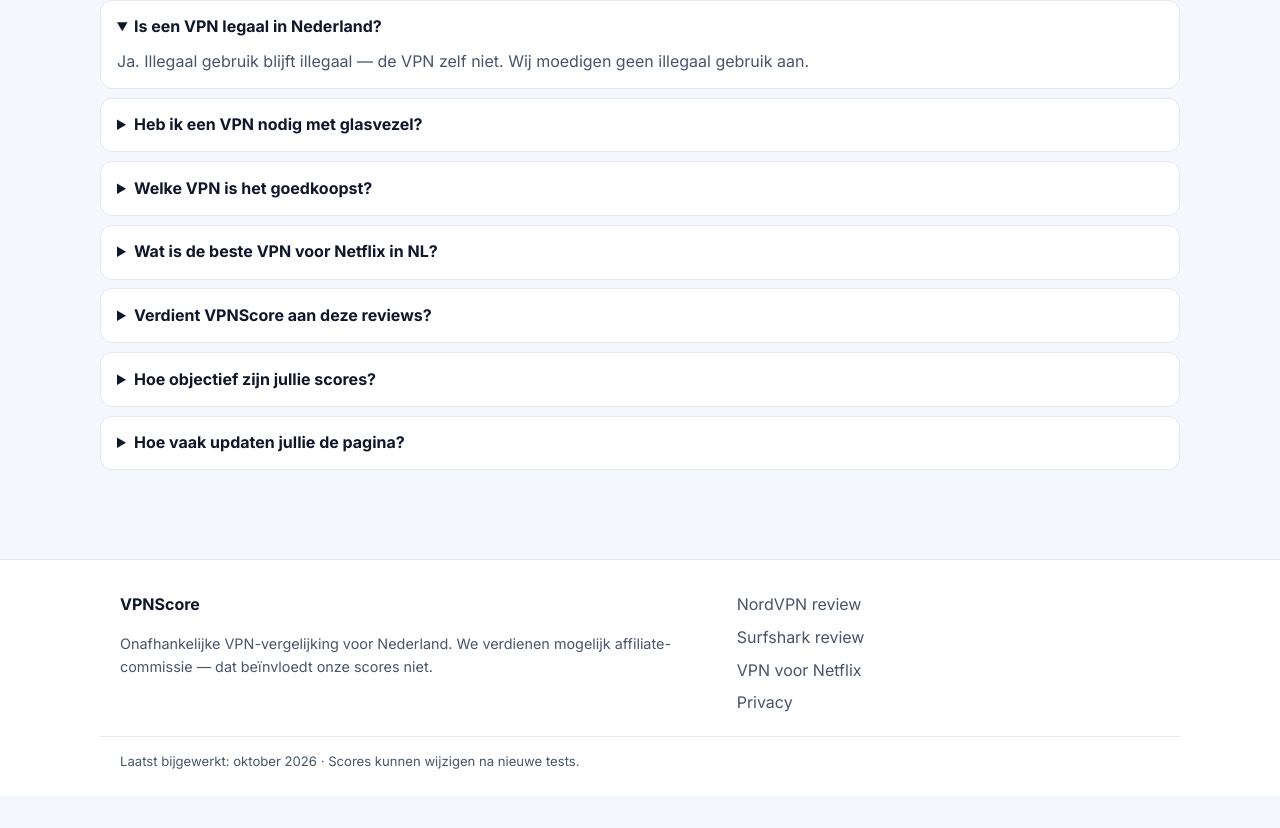
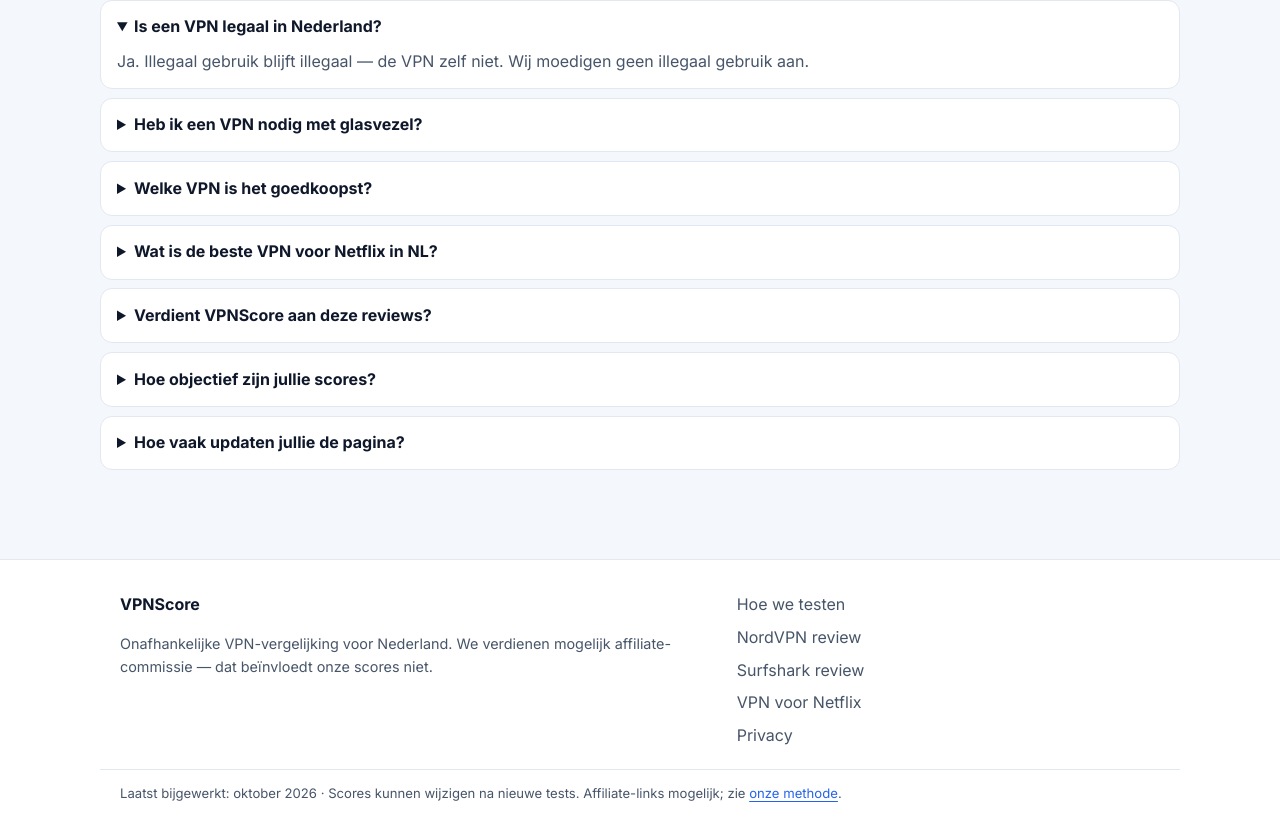
Before and after one commit to jessedkramer/vpnscore, a Next.js app: page / in a window 1280 px wide. Shown: the part 2724-3552 px from the top of the page. Before the commit the page ends 3520 px from the top, so only its background shows below. Built offline with nearby package versions, Linux system fonts and the light colour scheme.

Commit message:
trust(ui): footer method link and disclosure

```diff
--- a/components/SiteFooter.tsx
+++ b/components/SiteFooter.tsx
@@ -12,6 +12,7 @@ export function SiteFooter() {
           </p>
         </div>
         <div className="footer-links">
+          <Link href="/#methode">Hoe we testen</Link>
           <Link href="/reviews/nordvpn">NordVPN review</Link>
           <Link href="/reviews/surfshark">Surfshark review</Link>
           <Link href="/vpn-netflix">VPN voor Netflix</Link>
@@ -20,6 +21,8 @@ export function SiteFooter() {
       </div>
       <div className="wrap disclosure">
         Laatst bijgewerkt: oktober 2026 · Scores kunnen wijzigen na nieuwe tests.
+        {" "}Affiliate-links mogelijk; zie{" "}
+        <Link href="/#methode">onze methode</Link>.
       </div>
     </footer>
   );
```
